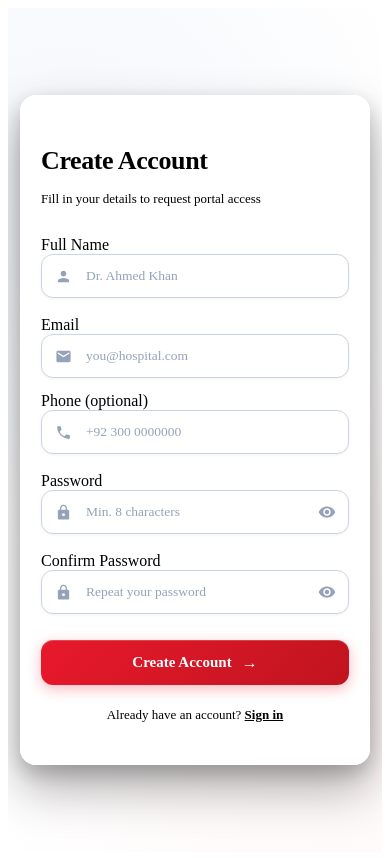
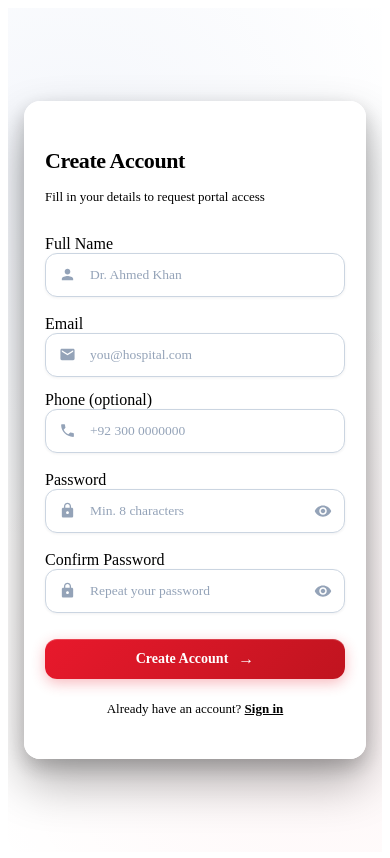
Before and after one commit to MAbdullahSarwar31/medquad-health-client, a React (Vite) app in the folder client/: page /register in a window 390 px wide. Built offline with nearby package versions, Linux system fonts and the light colour scheme; no server answers; the HTML template or start-up script is replaced by a standard one.

Commit message:
feat: complete mobile responsiveness overhaul for Auth screens and Dashboard grids

```diff
--- a/client/src/features/admin/AdminDashboard.jsx
+++ b/client/src/features/admin/AdminDashboard.jsx
@@ -94,7 +94,7 @@ const AdminDashboard = () => {
                     ))}
                 </div>
                 {/* Skeleton charts row */}
-                <div style={{ display: 'grid', gridTemplateColumns: '1fr 1fr', gap: 20, marginBottom: 24 }}>
+                <div className="grid-2" style={{ marginBottom: 24 }}>
                     <div className="skeleton-card"><div className="skeleton skeleton-rect" style={{ height: 280 }} /></div>
                     <div className="skeleton-card"><div className="skeleton skeleton-rect" style={{ height: 280 }} /></div>
                 </div>
@@ -243,7 +243,7 @@ const AdminDashboard = () => {
                         </div>
 
                         {/* Prediction Cards Grid */}
-                        <div style={{ display: 'grid', gridTemplateColumns: 'repeat(auto-fill, minmax(420px, 1fr))', gap: '16px', padding: '20px 24px' }}>
+                        <div style={{ display: 'grid', gridTemplateColumns: 'repeat(auto-fill, minmax(min(100%, 320px), 1fr))', gap: '16px', padding: '20px 24px' }}>
                             {predictions.map(pred => {
                                 const tier = pred.riskTier || (pred.confidence >= 0.75 ? 'critical' : pred.confidence >= 0.55 ? 'high' : 'moderate');
                                 const tierStyles = {
@@ -362,7 +362,7 @@ const AdminDashboard = () => {
                 })()}
 
             {/* Charts */}
-            <div style={{ display: 'grid', gridTemplateColumns: '1fr 1fr', gap: 20, marginBottom: 24 }}>
+            <div className="grid-2" style={{ marginBottom: 24 }}>
                 {/* Trend Chart */}
                 <div className="bg-white rounded-lg shadow-sm border border-slate-200 p-6 flex flex-col">
                     <h2 className="text-base font-bold text-slate-800 mb-6">Ticket Volume (7 Days)</h2>
--- a/client/src/features/admin/AdminExpenses.jsx
+++ b/client/src/features/admin/AdminExpenses.jsx
@@ -54,7 +54,7 @@ const PrintReceipt = ({ claim }) => {
                     <div style={{ fontSize: '11px', color: '#888', marginTop: '4px' }}>Generated: {new Date().toLocaleDateString('en-US', { weekday: 'short', year: 'numeric', month: 'long', day: 'numeric' })}</div>
                 </div>
             </div>
-            <div style={{ display: 'grid', gridTemplateColumns: '1fr 1fr', gap: '24px', marginBottom: '28px' }}>
+            <div className="grid-2" style={{ marginBottom: '28px' }}>
                 <div>
                     <div style={{ fontSize: '10px', fontWeight: 'bold', color: '#888', textTransform: 'uppercase', letterSpacing: '0.5px', marginBottom: '8px' }}>Employee</div>
                     <div style={{ fontSize: '14px', fontWeight: 'bold', color: '#222' }}>{claim.employeeId?.name}</div>
--- a/client/src/features/auth/Auth.css
+++ b/client/src/features/auth/Auth.css
@@ -813,6 +813,8 @@
     .auth-form-card {
         padding: 28px 20px;
         border-radius: 16px;
+        width: 100%;
+        max-width: 100%;
     }
 
     .auth-name-grid {
@@ -820,14 +822,27 @@
     }
 
     .auth-form-panel {
-        padding: 20px 12px;
+        padding: 16px;
     }
 
     .auth-demo-buttons {
         flex-direction: column;
+        width: 100%;
     }
 
     .auth-demo-btn {
         text-align: center;
+        width: 100%;
+        justify-content: center;
+        display: flex;
+    }
+
+    .auth-form-title {
+        font-size: 22px;
+    }
+
+    .auth-submit-btn {
+        padding: 12px 20px;
+        font-size: 14px;
     }
 }
--- a/client/src/features/client/ClientDashboard.jsx
+++ b/client/src/features/client/ClientDashboard.jsx
@@ -62,7 +62,7 @@ function DashboardSkeleton() {
             </div>
             <div className="card">
                 <div className="card-header"><div className="skeleton skeleton-text" style={{ width: 120 }} /></div>
-                <div style={{ padding: 20, display: 'grid', gridTemplateColumns: 'repeat(3,1fr)', gap: 12 }}>
+                <div className="grid-3" style={{ padding: 20 }}>
                     {[...Array(3)].map((_, i) => (
                         <div key={i} className="skeleton skeleton-rect" style={{ height: 80 }} />
                     ))}
--- a/client/src/features/employee/EmployeeDashboard.jsx
+++ b/client/src/features/employee/EmployeeDashboard.jsx
@@ -70,7 +70,7 @@ function DashboardSkeleton() {
                     </div>
                 ))}
             </div>
-            <div style={{ display: 'grid', gridTemplateColumns: '2fr 1fr', gap: 20 }}>
+            <div className="grid-2-1" style={{ gap: 20 }}>
                 <div className="card">
                     <div className="card-header"><div className="skeleton skeleton-text" style={{ width: 160 }} /></div>
                     {[...Array(5)].map((_, i) => (
@@ -204,7 +204,7 @@ const EmployeeDashboard = () => {
             </div>
 
             {/* Main content grid */}
-            <div style={{ display: 'grid', gridTemplateColumns: '2fr 1fr', gap: 20 }}>
+            <div className="grid-2-1" style={{ gap: 20 }}>
 
                 {/* Prioritized Task Queue */}
                 <div className="card">
--- a/client/src/features/employee/EmployeeExpenses.jsx
+++ b/client/src/features/employee/EmployeeExpenses.jsx
@@ -78,7 +78,7 @@ const PrintReceipt = ({ claim, user }) => {
             </div>
 
             {/* Employee & Claim Info */}
-            <div style={{ display: 'grid', gridTemplateColumns: '1fr 1fr', gap: '24px', marginBottom: '28px' }}>
+            <div className="grid-2" style={{ marginBottom: '28px' }}>
                 <div>
                     <div style={{ fontSize: '10px', fontWeight: 'bold', color: '#888', textTransform: 'uppercase', letterSpacing: '0.5px', marginBottom: '8px' }}>Employee Details</div>
                     <div style={{ fontSize: '14px', fontWeight: 'bold', color: '#222' }}>{claim.employeeId?.name || user?.name}</div>
```
Also changed, not shown: client/src/styles/index.css (+10 -0 lines), 1 other file (tests, documents, lock files or other folders).
